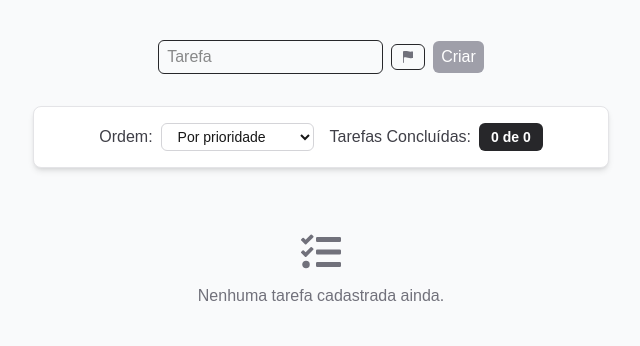
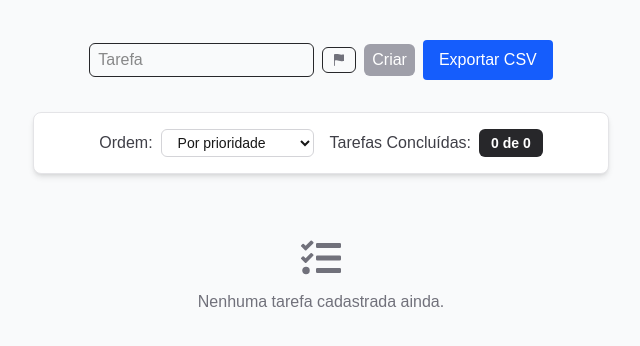
Before and after one commit to DJeanS03/todo, a Next.js app in the folder frontend/: page / in a window 1280 px wide. Shown: the top 346 px of the page, without its empty margins (319-959 px from the left). Built offline with nearby package versions, Linux system fonts and the light colour scheme; no server answers.

Commit message:
:sparkles: botão para exportar adicionado

```diff
--- a/frontend/src/app/components/ConfirmModal.tsx
+++ b/frontend/src/app/components/ConfirmModal.tsx
@@ -28,7 +28,7 @@ export default function ConfirmModal({
           initial={{ opacity: 0 }}
           animate={{ opacity: 1 }}
           exit={{ opacity: 0 }}
-          // onClick={onClose} // Optional: Close modal when clicking outside
+          onClick={onClose} // Optional: Close modal when clicking outside
         >
           <motion.div
             className="bg-zinc-900 text-white p-6 rounded-lg max-w-sm w-full shadow-lg"
--- /dev/null
+++ b/frontend/src/app/components/ExportTasks.tsx
@@ -0,0 +1,50 @@
+import { useTasks } from "../hooks/useTask";
+import { Task } from "../types/Task";
+
+export function ExportTasks() {
+  const { tasks } = useTasks();
+
+  const exportTasksToCSV = (tasks: Task[]) => {
+    const headers = ["ID", "Título", "Concluída", "Prioridade"];
+    const rows = tasks.map((task) => [
+      task.id,
+      task.title,
+      task.isCompleted ? "Sim" : "Não",
+      task.priority,
+    ]);
+
+    const csvContent = [headers, ...rows]
+      .map(
+        (row) =>
+          row
+            .map((field) => `"${String(field).replace(/"/g, '""')}"`)
+            .join(";")
+      )
+      .join("\r\n");
+
+    const BOM = "\uFEFF";
+    const blob = new Blob([BOM + csvContent], {
+      type: "text/csv;charset=utf-8;",
+    });
+    const url = URL.createObjectURL(blob);
+
+    const link = document.createElement("a");
+    link.setAttribute("href", url);
+    link.setAttribute("download", "tarefas.csv");
+    document.body.appendChild(link);
+    link.click();
+    document.body.removeChild(link);
+    URL.revokeObjectURL(url);
+  };
+
+  return (
+    <div>
+      <button
+        onClick={() => exportTasksToCSV(tasks)}
+        className="px-4 py-2 bg-blue-600 text-white rounded hover:bg-blue-700 transition"
+      >
+        Exportar CSV
+      </button>
+    </div>
+  );
+}
--- a/frontend/src/app/components/TasksForm.tsx
+++ b/frontend/src/app/components/TasksForm.tsx
@@ -1,4 +1,5 @@
 import { useTasks } from "../hooks/useTask";
+import { ExportTasks } from "./ExportTasks";
 import TaskPrioritySelect from "./TaskPrioritySelect";
 
 export function RenderizarFormTask() {
@@ -15,10 +16,11 @@ export function RenderizarFormTask() {
         onKeyDown={(e) => {
           if (e.key === "Enter") {
             criarTask();
-            (window as Window & { showToast?: (title: string, message: string) => void }).showToast?.(
-              "Tarefa criada",
-              "Sua nova tarefa foi adicionada."
-            );
+            (
+              window as Window & {
+                showToast?: (title: string, message: string) => void;
+              }
+            ).showToast?.("Tarefa criada", "Sua nova tarefa foi adicionada.");
           }
         }}
       />
@@ -42,6 +44,10 @@ export function RenderizarFormTask() {
           Criar
         </button>
       )}
+
+      <div>
+        <ExportTasks />
+      </div>
     </div>
   );
 }
--- a/frontend/src/app/hooks/useTask.tsx
+++ b/frontend/src/app/hooks/useTask.tsx
@@ -10,7 +10,7 @@ import {
 import { Task } from "../types/Task";
 import toast from "react-hot-toast";
 
-interface TaskContextType {
+export interface TaskContextType {
   tasks: Task[];
   task: Task;
   setTask: React.Dispatch<React.SetStateAction<Task>>;
--- a/frontend/src/app/page.tsx
+++ b/frontend/src/app/page.tsx
@@ -6,6 +6,7 @@ import { useTasks, TasksProvider } from "./hooks/useTask";
 import { FaTasks } from "react-icons/fa";
 //import { ToasterProvider } from "./components/ToasterProvider";
 import { Toaster } from "react-hot-toast";
+
 
 function MainContent() {
   const { tasks, sortType, setSortType } = useTasks();
```
Also changed, not shown: frontend/src/app/components/TaskItem.tsx (line endings or trailing spaces), 1 other file (tests, documents, lock files or other folders).
